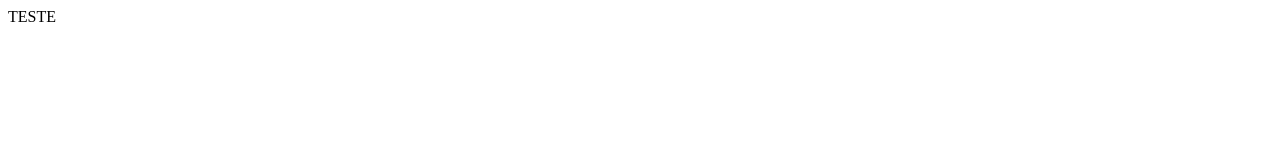
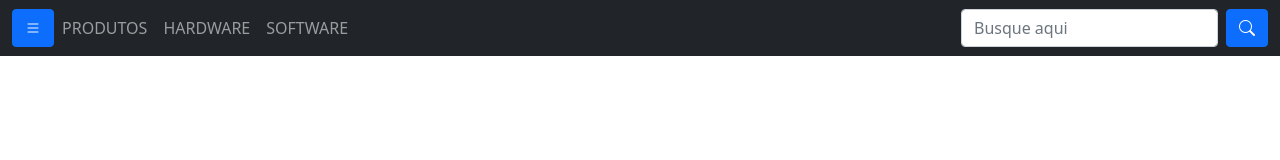
Before and after one commit to jox404/projeto-estacio, a plain HTML site: page index.html in a window 1280 px wide. Drawn offline with nearby package versions, Linux system fonts and the light colour scheme.

Commit message:
navBar para Git pages

```diff
--- a/index.html
+++ b/index.html
@@ -6,10 +6,38 @@
     <meta http-equiv="X-UA-Compatible" content="IE=edge">
     <meta name="viewport" content="width=device-width, initial-scale=1.0">
     <title>Document</title>
+    <!-- Latest compiled and minified CSS -->
+    <link href="https://cdn.jsdelivr.net/npm/bootstrap@5.1.3/dist/css/bootstrap.min.css" rel="stylesheet">
+    <link rel="stylesheet" href="https://cdn.jsdelivr.net/npm/bootstrap-icons@1.8.1/font/bootstrap-icons.css">
+
+    <!-- Latest compiled JavaScript -->
+    <script src="https://cdn.jsdelivr.net/npm/bootstrap@5.1.3/dist/js/bootstrap.bundle.min.js"></script>
+    <!-- icones -->
+
+    <link rel="stylesheet" href="./src/navBar/navBar.css">
 </head>
 
 <body>
-    TESTE
+    <div id="section"></div>
 </body>
+<script>
+    const section = document.getElementById('section')
+    var bla = 'nada'
+    fetch('src/navBar/navBar.html', { method: 'get' }).then((res) => {
+        return res.text()
+    }).then((res) => {
+        var parser = new DOMParser();
+        var doc = parser.parseFromString(res, "text/html");
+
+        console.log(doc)
+        const navDoc = doc.getElementById('nav')
+
+
+        const nav = document.createElement('li')
+        section.appendChild(navDoc)
+    })
+
+</script>
+<!-- <script src="./src/navBar/navBar.js"></script> -->
 
 </html>
--- a/src/navBar/navBar.html
+++ b/src/navBar/navBar.html
@@ -20,7 +20,7 @@
 
 <body>
     <!-- A grey horizontal navbar that becomes vertical on small screens -->
-    <nav class="navbar navbar-expand-sm navbar-dark bg-dark">
+    <nav class="navbar navbar-expand-sm navbar-dark bg-dark" id="nav">
         <div class="container-fluid">
             <button class="btn btn-primary" id="btnDrawer"><i class="bi bi-list"></i></button>
             <button class="navbar-toggler" type="button" data-bs-toggle="collapse" data-bs-target="#mynavbar">
```
Also changed, not shown: 1 other file.
